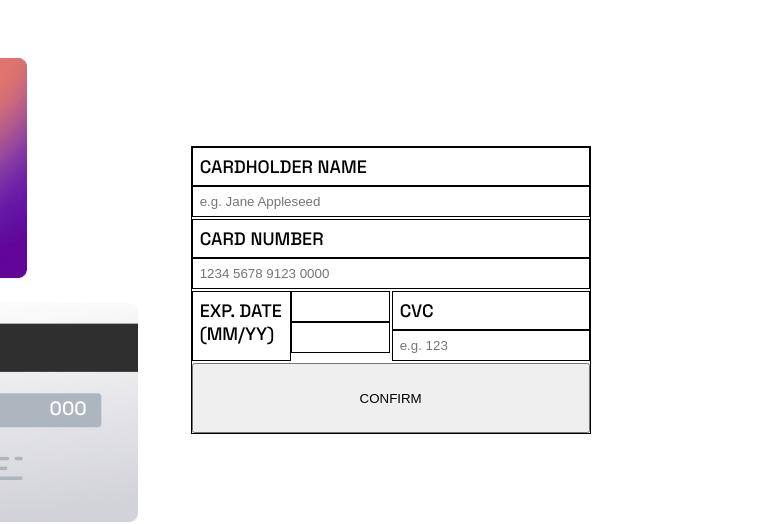
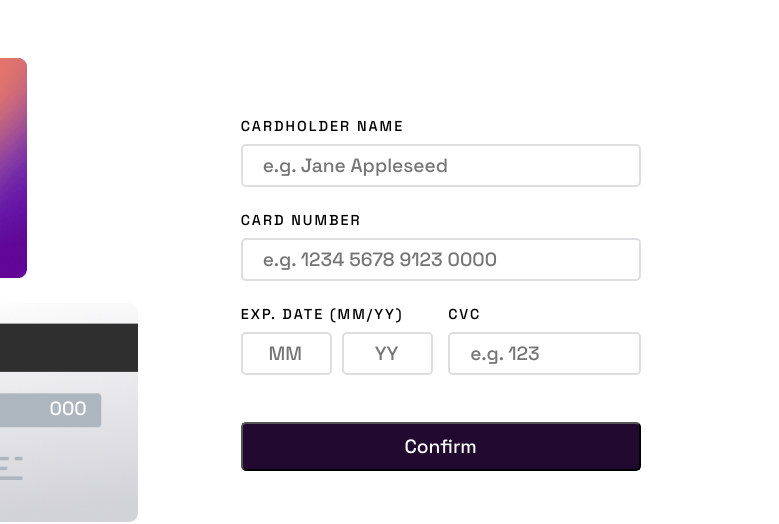
Before and after one commit to Melka1/interactive-card-details-form, a website: page index.html in a window 1280 px wide. Shown: the part 110-634 px from the top of the page, 501-1280 px from the left. Drawn offline with Linux system fonts and the light colour scheme.

Commit message:
new updates

```diff
--- a/index.html
+++ b/index.html
@@ -37,20 +37,20 @@
         </div>
         <div class="card--number">
           <label for="card--number">CARD NUMBER</label>
-          <input type="text" name="card--number" id="card--number" placeholder="1234 5678 9123 0000">
+          <input type="text" name="card--number" id="card--number" placeholder="e.g. 1234 5678 9123 0000">
         </div>
         <div class="expiry-mon-year">
           <label for="month-year">EXP. DATE (MM/YY)</label>
           <div class="exp-month-year" id="month-year">
-            <input type="number" name="month" id="month" min="1" max="12">
-            <input type="number" name="year" id="year" min="2000" max="2023">
+            <input type="number" name="month" id="month" min="1" max="12" placeholder="MM">
+            <input type="number" name="year" id="year" min="2000" max="2023" placeholder="YY">
           </div>
         </div>
         <div class="cvc">
           <label for="cvc">CVC</label>
           <input type="text" name="cvc" id="cvc" placeholder="e.g. 123">
         </div>
-        <button type="submit">CONFIRM</button>
+        <button type="submit">Confirm</button>
       </form>
     </div>
   </main>
--- a/styles.scss
+++ b/styles.scss
@@ -48,17 +48,31 @@ main {
         justify-content: center;
         align-items: center;
         form {
-            border: 1px solid;
             width: 400px;
+            margin-left: 100px;
             display: grid;
             grid-template-columns: 1fr 1fr;
             grid-template-rows: repeat(4, 1fr);
-            gap: 2px;
+            gap: 15px;
+
             label , input {
                 display: block;
-                border: 1px solid;
                 width:100%;
                 padding: 7px;
+                margin-bottom: 2px;
+                font-family: 'Space Grotesk', sans-serif;
+            }
+            label {
+                font-size: 0.9rem;
+                letter-spacing: 2px;
+                padding-left: 0;
+            }
+            input {
+                border-radius: 5px;
+                font-size: 1.2rem;
+                padding-left: 20px;
+                border: 2px solid $Light-grayish-violet;
+                color: $Light-grayish-violet;
             }
             .cardholder--name {
                 grid-column: 1/-1;
@@ -66,12 +80,24 @@ main {
             .card--number {
                 grid-column: 1/-1;
             }
-            .expiry-mon-year {
+            .exp-month-year {
                 display: grid;
                 grid-template-columns: 1fr 1fr;
+                gap: 10px;
+                input {
+                    width:  100%;
+                    text-align: center;
+                }
             }
             button {
                 grid-column: 1/-1;
+                margin-top: 30px;
+                border-radius: 5px;
+                font-size: 1.2rem;
+                font-family: 'Space Grotesk', sans-serif;
+                background-color: $Very-dark-violet;
+                color: $White;
+                font-weight: 400;
             }
         }
     }
@@ -129,3 +155,15 @@ main {
         }
     }
 }
+
+#card--holder:hover {
+    cursor: pointer;
+}
+#card--holder:focus, #card--number:focus, #month:focus, #year:focus, #cvc:focus{
+    outline: none;
+    border-left: 2px solid hsl(249, 99%, 64%);
+    border-right: 2px solid hsl(278, 94%, 30%);
+    border-top: 2px solid hsl(249, 99%, 64%);
+    border-bottom:2px solid hsl(278, 94%, 30%);
+    color: black;
+}
```
Also changed, not shown: styles.css, 1 other file.
